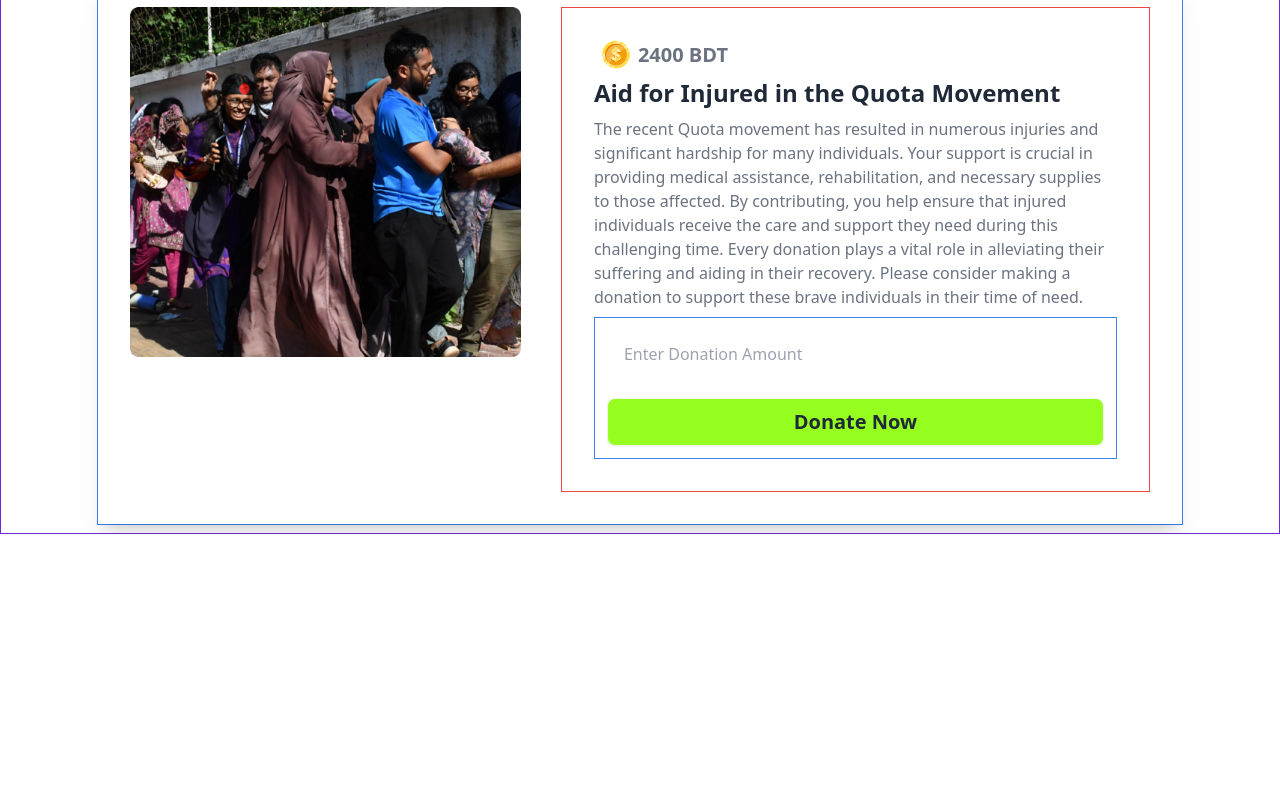
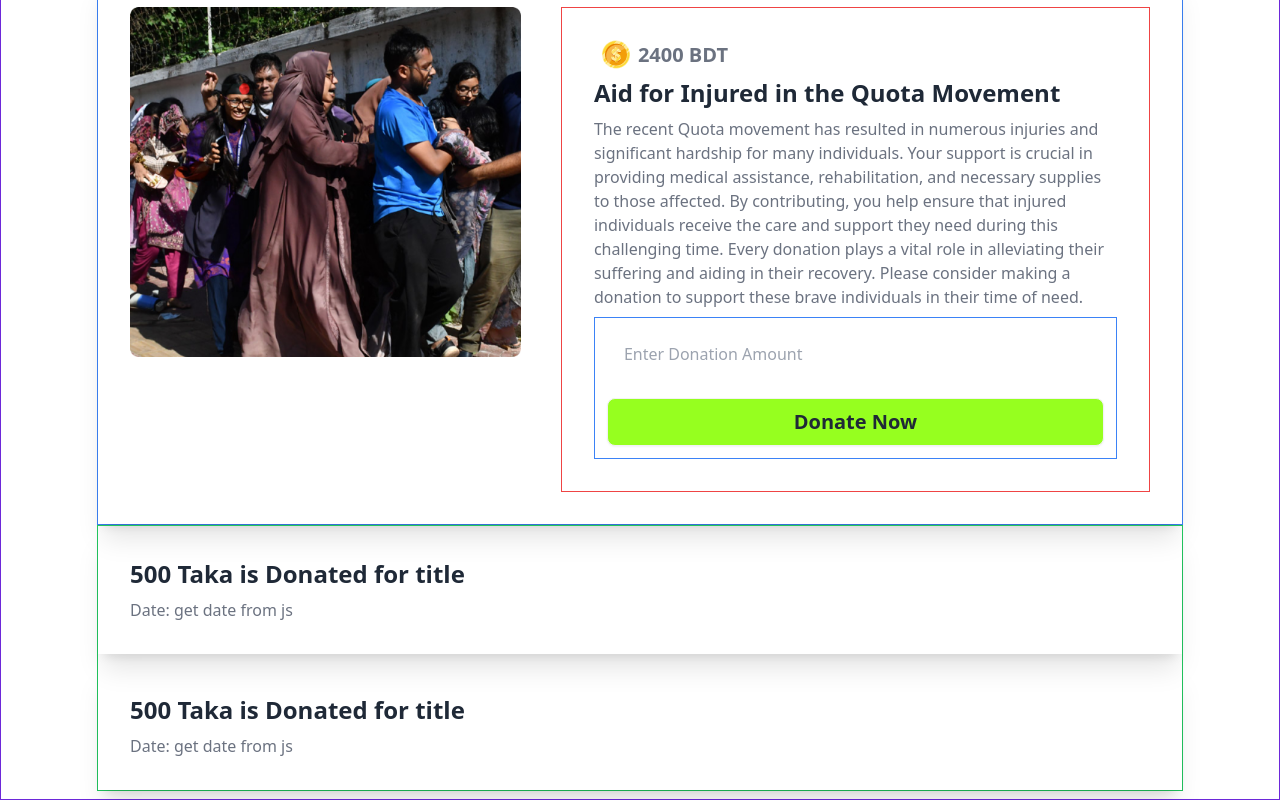
Before and after one commit to dbakibillah/donate_bd_dom, a plain HTML site: page index.html in a window 1280 px wide. Shown: the part 1334-2134 px from the top of the page. Before the commit the page ends 1868 px from the top, so only its background shows below. Drawn offline with nearby package versions, Linux system fonts and the light colour scheme.

Commit message:
history section done

```diff
--- a/index.html
+++ b/index.html
@@ -171,6 +171,18 @@
             </div>
         </section>
 
+        <!-- history section starts -->
+        <section class="space-y-2 border border-green-500">
+            <div class="p-2 lg:p-8 space-y-2 shadow-xl">
+                <h2 class="text-xl lg:text-2xl font-bold"><span>500</span> Taka is Donated for <span>title</span></h2>
+                <p class="text-gray-500">Date: <span>get date from js</span></p>
+            </div>
+            <div class="p-2 lg:p-8 space-y-2 shadow-xl">
+                <h2 class="text-xl lg:text-2xl font-bold"><span>500</span> Taka is Donated for <span>title</span></h2>
+                <p class="text-gray-500">Date: <span>get date from js</span></p>
+            </div>
+        </section>
+
     </main>
 </body>
 
```
Also changed, not shown: 1 other file.
